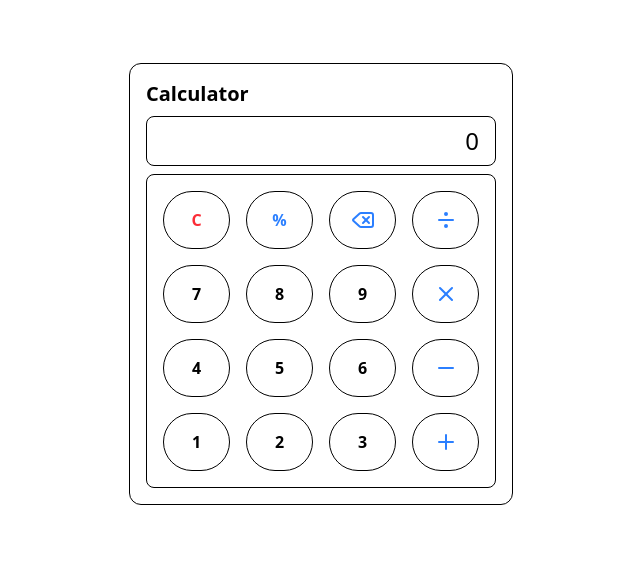
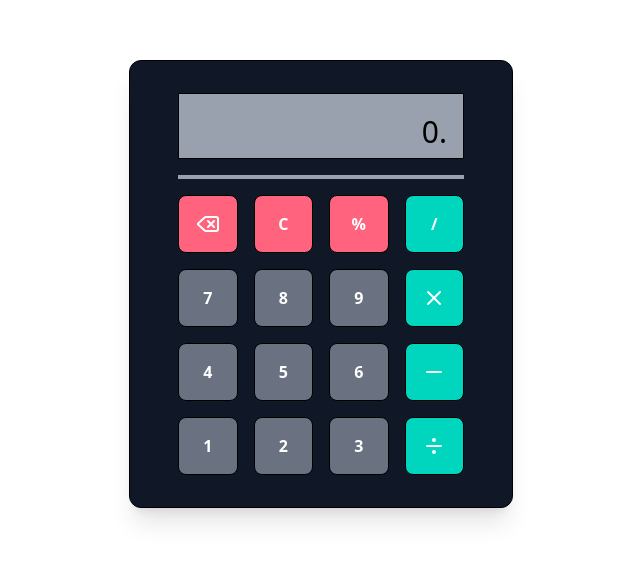
Before and after one commit to Jetrossgalinato/Calculator, a website: page index.html in a window 1280 px wide. Shown: the part 116-678 px from the top of the page, without its empty margins (319-959 px from the left). Drawn offline with nearby package versions, Linux system fonts and the light colour scheme.

Commit message:
style: add colors

```diff
--- a/index.html
+++ b/index.html
@@ -12,106 +12,111 @@
     <!-- Parent Container -->
     <div class="flex items-center justify-center min-h-screen">
       <!-- Outer Card -->
-      <div class="w-[80%] lg:w-[30%] border border-black rounded-xl p-4">
-        <h1 class="text-md lg:text-xl font-semibold mb-2">Calculator</h1>
+      <div
+        class="w-[50%] lg:w-[30%] border border-black bg-gray-900 rounded-xl py-8 px-12 shadow-xl"
+      >
         <!-- Output Section -->
-        <div class="h-[50%] border border-black rounded-lg p-6 mb-2 relative">
-          <div class="absolute right-4 bottom-2 text-2xl">0</div>
+        <div class="h-[50%] border border-black bg-gray-400 p-8 mb-4 relative">
+          <div class="absolute right-4 bottom-2 text-3xl">0.</div>
         </div>
         <!-- Buttons Section -->
-        <div class="border border-black rounded-lg p-4">
+        <div class="w-full border-t-4 border-gray-400 bg-gray-900 pt-4">
           <div class="grid grid-cols-4 gap-4">
+            <!-- Delete Button -->
+            <div
+              class="flex justify-center border border-black rounded-lg font-semibold text-blue-500 p-4 cursor-pointer text-white bg-rose-400 hover:bg-rose-500"
+            >
+              <i data-lucide="delete"></i>
+            </div>
             <!-- Clear Button -->
             <div
-              class="flex justify-center border border-black rounded-full font-semibold text-red-500 p-4 cursor-pointer hover:bg-gray-100"
+              class="flex justify-center border border-black rounded-lg font-semibold text-blue-500 p-4 cursor-pointer text-white bg-rose-400 hover:bg-rose-500"
             >
               C
             </div>
-            <!-- Percentage Button -->
+            <!-- Percent Button -->
             <div
-              class="flex justify-center border border-black rounded-full font-semibold text-blue-500 p-4 cursor-pointer hover:bg-gray-100"
+              class="flex justify-center border border-black rounded-lg font-semibold text-blue-500 p-4 cursor-pointer text-white bg-rose-400 hover:bg-rose-500"
             >
               %
             </div>
-            <!-- Delete Button -->
+            <!-- Slash Button -->
             <div
-              class="flex justify-center border border-black rounded-full font-semibold text-blue-500 p-4 cursor-pointer hover:bg-gray-100"
+              class="flex justify-center border border-black rounded-lg font-semibold text-red-500 p-4 cursor-pointer text-white bg-teal-400 hover:bg-teal-500"
             >
-              <i data-lucide="delete"></i>
-            </div>
-            <!-- Division Button -->
-            <div
-              class="flex justify-center border border-black rounded-full font-semibold text-blue-500 p-4 cursor-pointer hover:bg-gray-100"
-            >
-              <i data-lucide="divide"></i>
+              /
             </div>
             <!-- Button 7 -->
             <div
-              class="flex justify-center border border-black rounded-full font-semibold p-4 cursor-pointer hover:bg-gray-100"
+              class="flex justify-center border border-black rounded-lg font-semibold p-4 cursor-pointer text-white bg-gray-500 hover:bg-gray-600"
             >
               7
             </div>
             <!-- Button 8 -->
             <div
-              class="flex justify-center border border-black rounded-full font-semibold p-4 cursor-pointer hover:bg-gray-100"
+              class="flex justify-center border border-black rounded-lg font-semibold p-4 cursor-pointer text-white bg-gray-500 hover:bg-gray-600"
             >
               8
             </div>
             <!-- Button 9 -->
             <div
-              class="flex justify-center border border-black rounded-full font-semibold p-4 cursor-pointer hover:bg-gray-100"
+              class="flex justify-center border border-black rounded-lg font-semibold p-4 cursor-pointer text-white bg-gray-500 hover:bg-gray-600"
             >
               9
             </div>
-            <!-- Multiplication Button -->
+            <!-- Multiply Button -->
             <div
-              class="flex justify-center border border-black rounded-full font-semibold text-blue-500 p-4 cursor-pointer hover:bg-gray-100"
+              class="flex justify-center border border-black rounded-lg font-semibold p-4 cursor-pointer text-white bg-teal-400 hover:bg-teal-500"
             >
               <i data-lucide="x"></i>
             </div>
             <!-- Button 4 -->
             <div
-              class="flex justify-center border border-black rounded-full font-semibold p-4 cursor-pointer hover:bg-gray-100"
+              class="flex justify-center border border-black rounded-lg font-semibold p-4 cursor-pointer text-white bg-gray-500 hover:bg-gray-600"
             >
               4
             </div>
             <!-- Button 5 -->
             <div
-              class="flex justify-center border border-black rounded-full font-semibold p-4 cursor-pointer hover:bg-gray-100"
+              class="flex justify-center border border-black rounded-lg font-semibold p-4 cursor-pointer text-white bg-gray-500 hover:bg-gray-600"
             >
               5
             </div>
             <!-- Button 6 -->
             <div
-              class="flex justify-center border border-black rounded-full font-semibold p-4 cursor-pointer hover:bg-gray-100"
+              class="flex justify-center border border-black rounded-lg font-semibold p-4 cursor-pointer text-white bg-gray-500 hover:bg-gray-600"
             >
               6
             </div>
-            <!-- Subtraction Button -->
+            <!-- Subtract Button -->
             <div
-              class="flex justify-center border border-black rounded-full font-semibold text-blue-500 p-4 cursor-pointer hover:bg-gray-100"
+              class="flex justify-center border border-black rounded-lg font-semibold p-4 cursor-pointer text-white bg-teal-400 hover:bg-teal-500"
             >
               <i data-lucide="minus"></i>
             </div>
+            <!-- Button 1 -->
             <div
-              class="flex justify-center border border-black rounded-full font-semibold p-4 cursor-pointer hover:bg-gray-100"
+              class="flex justify-center border border-black rounded-lg font-semibold p-4 cursor-pointer text-white bg-gray-500 hover:bg-gray-600"
             >
               1
             </div>
+            <!-- Button 2 -->
             <div
-              class="flex justify-center border border-black rounded-full font-semibold p-4 cursor-pointer hover:bg-gray-100"
+              class="flex justify-center border border-black rounded-lg font-semibold p-4 cursor-pointer text-white bg-gray-500 hover:bg-gray-600"
             >
               2
             </div>
+            <!-- Button 3 -->
             <div
-              class="flex justify-center border border-black rounded-full font-semibold p-4 cursor-pointer hover:bg-gray-100"
+              class="flex justify-center border border-black rounded-lg font-semibold p-4 cursor-pointer text-white bg-gray-500 hover:bg-gray-600"
             >
               3
             </div>
+            <!-- Divide Button -->
             <div
-              class="flex justify-center border border-black rounded-full font-semibold text-blue-500 p-4 cursor-pointer hover:bg-gray-100"
+              class="flex justify-center border border-black rounded-lg font-semibold p-4 cursor-pointer text-white bg-teal-400 hover:bg-teal-500"
             >
-              <i data-lucide="plus"></i>
+              <i data-lucide="divide"></i>
             </div>
           </div>
         </div>
```
